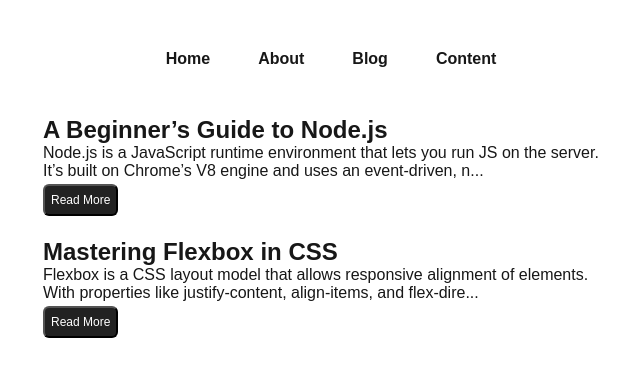
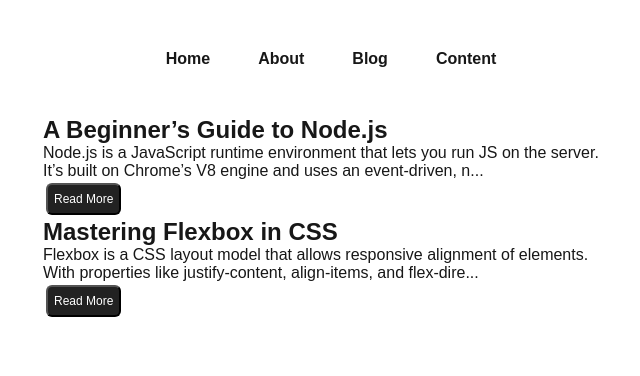
Before and after one commit to ishitakhokhar/blog, a Next.js app: page /blog in a window 1280 px wide. Shown: the top 376 px of the page, without its empty margins (309-949 px from the left). Built offline with nearby package versions, Linux system fonts and the light colour scheme.

Commit message:
css change

```diff
--- a/src/styles/Blog.module.css
+++ b/src/styles/Blog.module.css
@@ -28,5 +28,6 @@
     border-radius: 6px;
     font-size: 12px;
     margin-bottom: 22px;
-    margin-top: 4px
+    margin-top: 4px;
+    margin:3px
 }
--- a/src/styles/Contact.module.css
+++ b/src/styles/Contact.module.css
@@ -28,7 +28,7 @@ padding: 7px 0;
 }
 @media only screen and (max-width: 600px) {
     .container {
-        padding:  88vw;
-        margin: auto;
+        padding: 2vw;
+         margin: 59px
     }
 }
```
